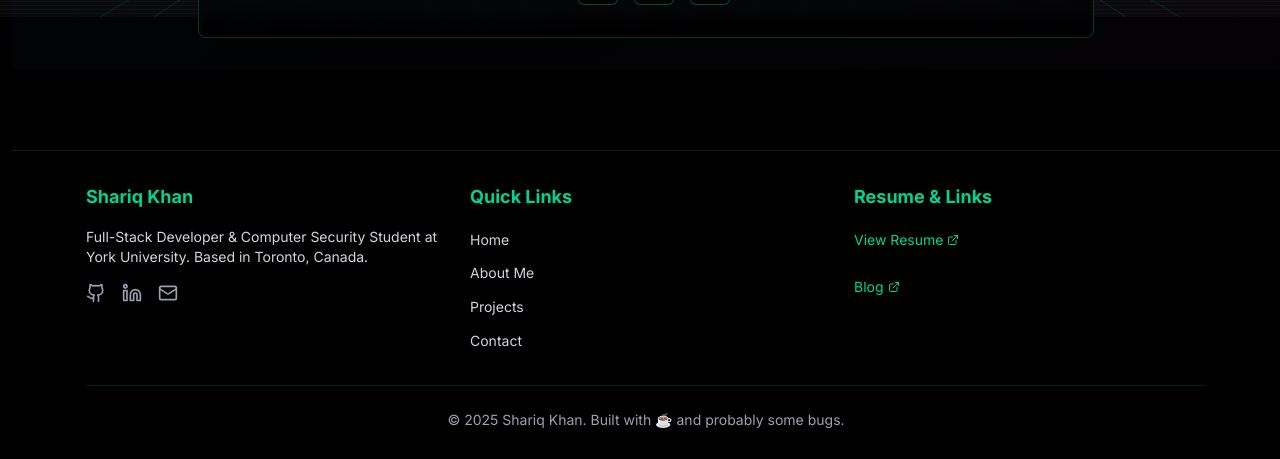
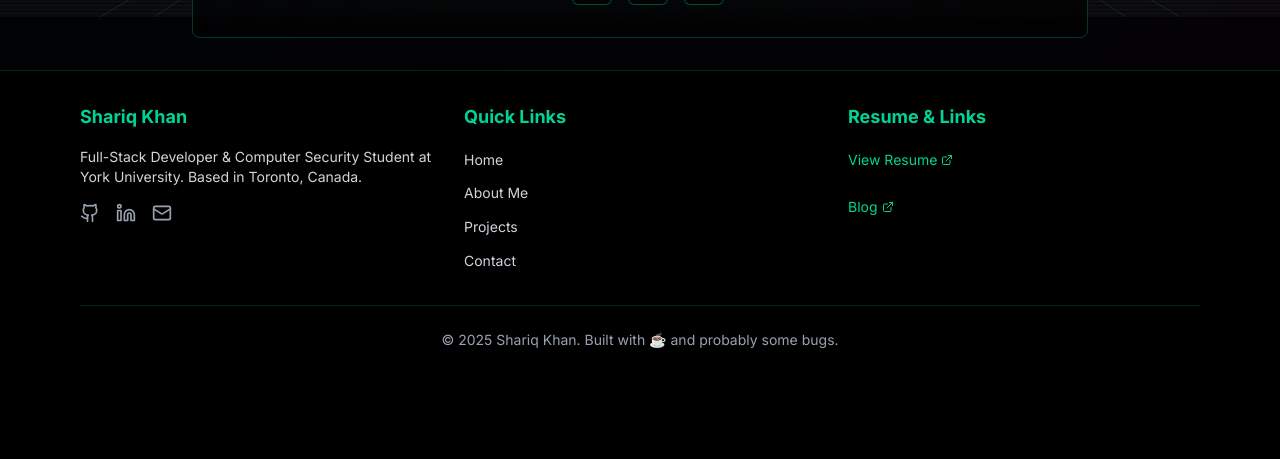
Before and after one commit to shariqsk/shariq-website, a Next.js app in the folder shariq-portfolio/: page / in a window 1280 px wide. Shown: the part 783-1242 px from the top of the page. After the commit the page ends 1165 px from the top, so only its background shows below. Built offline with nearby package versions, Linux system fonts and the light colour scheme; no server answers; what @heroui/system would draw is missing.

Commit message:
Update layout, page, and footer components for full-width styling and adjust global CSS for consistent padding and overflow handling.

```diff
--- a/shariq-portfolio/app/layout.tsx
+++ b/shariq-portfolio/app/layout.tsx
@@ -135,7 +135,7 @@ export default function RootLayout({
       </head>
       <body
         className={clsx(
-          "min-h-screen text-foreground bg-background font-sans antialiased",
+          "min-h-screen text-foreground bg-background font-sans antialiased w-full",
           fontSans.variable,
         )}
       >
--- a/shariq-portfolio/app/page.tsx
+++ b/shariq-portfolio/app/page.tsx
@@ -55,7 +55,7 @@ export default function Home() {
         type="application/ld+json"
         dangerouslySetInnerHTML={{ __html: JSON.stringify(structuredData) }}
       />
-      <div className="relative min-h-screen flex items-center justify-center px-4 pt-16 pb-8 overflow-hidden">
+      <div className="relative min-h-screen flex items-center justify-center px-4 pt-16 pb-8 overflow-hidden w-full">
         {/* Animated background elements */}
         <div className="absolute inset-0 overflow-hidden pointer-events-none">
           {/* Subtle gradient orbs with smooth animations */}
--- a/shariq-portfolio/components/footer.tsx
+++ b/shariq-portfolio/components/footer.tsx
@@ -8,7 +8,7 @@ export default function Footer() {
   const currentYear = new Date().getFullYear();
 
   return (
-    <footer className="bg-black/40 backdrop-blur-sm border-t border-emerald-500/20 mt-20">
+    <footer className="w-full bg-black/40 backdrop-blur-sm border-t border-emerald-500/20 ">
       <div className="max-w-6xl mx-auto px-4 py-8">
         <div className="grid grid-cols-1 md:grid-cols-3 gap-8">
           {/* Main Info */}
--- a/shariq-portfolio/styles/globals.css
+++ b/shariq-portfolio/styles/globals.css
@@ -14,7 +14,7 @@ body {
   color: var(--foreground);
   font-family: 'Inter', -apple-system, BlinkMacSystemFont, 'Segoe UI', Roboto, sans-serif;
   margin: 0;
-  padding-left: 12px;
+  padding: 0;
   line-height: 1.6;
   overflow-x: hidden;
 }
@@ -615,3 +615,20 @@ body {
   scrollbar-width: thin;
   scrollbar-color: #10b981 rgba(0, 0, 0, 0.3);
 }
+
+/* Footer fixes */
+footer {
+  width: 100vw;
+  margin-left: calc(-50vw + 50%);
+  position: relative;
+  left: 0;
+  right: 0;
+}
+
+/* Ensure html and body take full width */
+html, body {
+  width: 100%;
+  margin: 0;
+  padding: 0;
+  overflow-x: hidden;
+}
```
